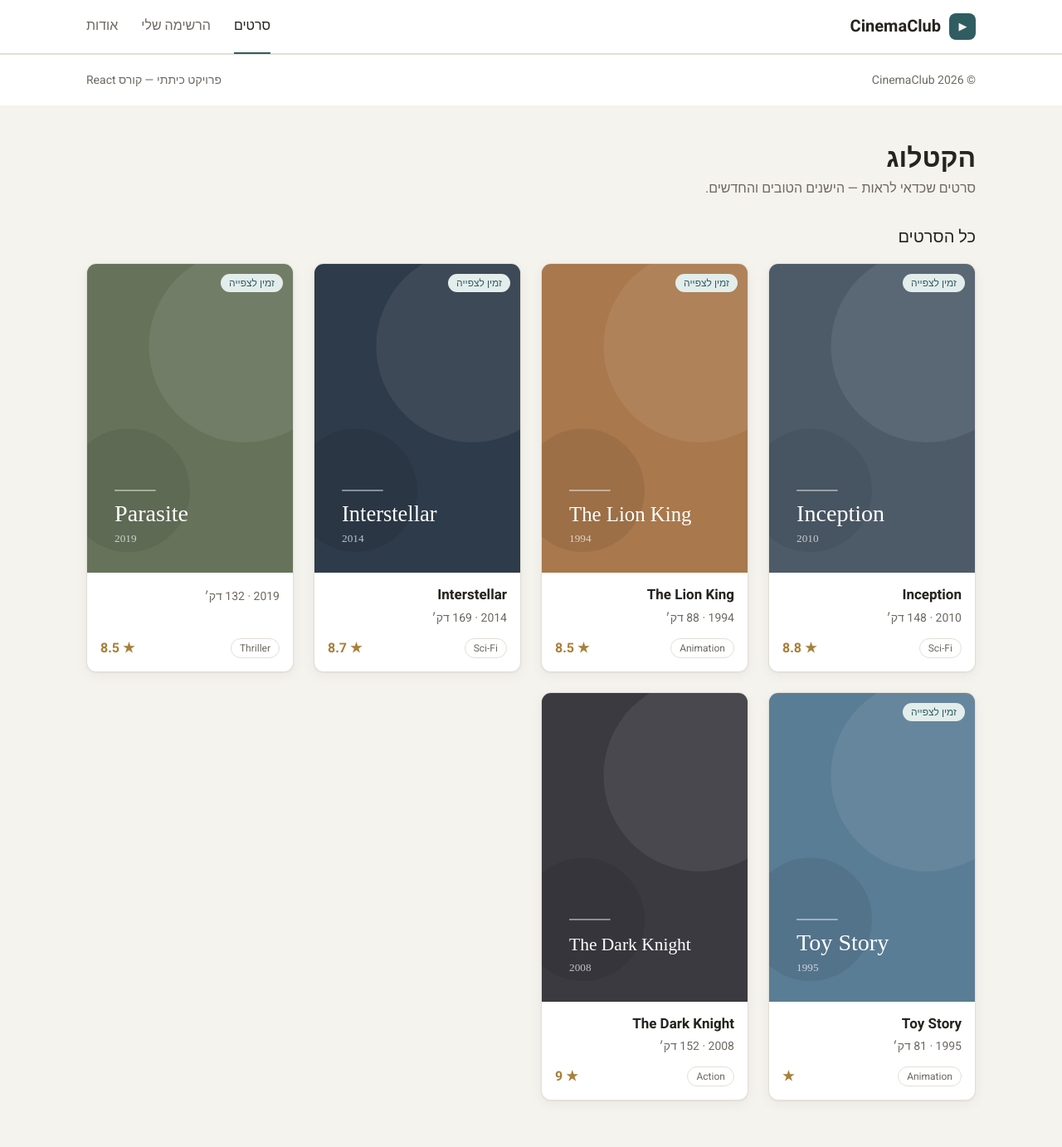
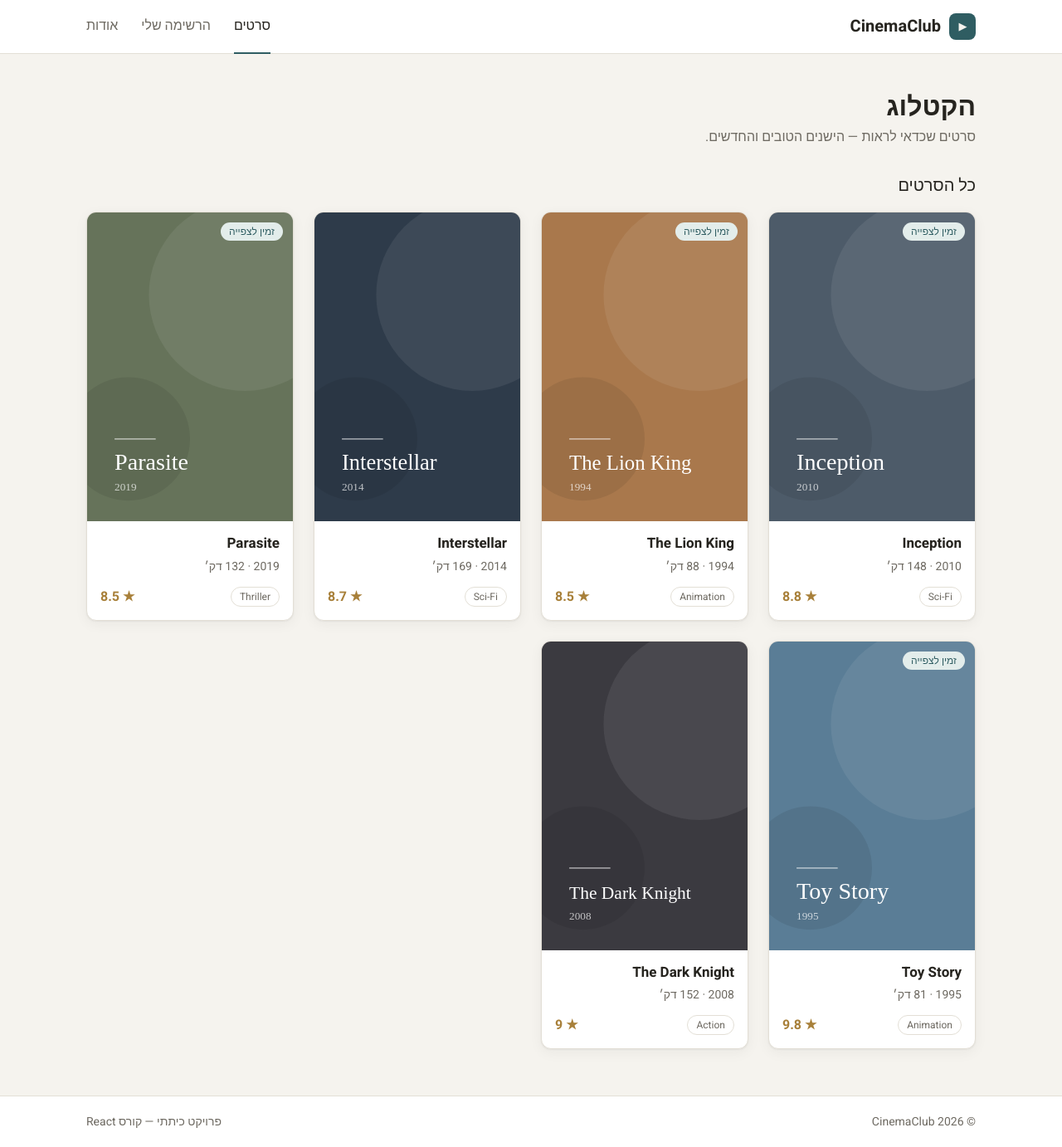
Before and after one commit to AmalJaraisy/movie-site, a React (Vite) app in the folder lesson-04/: page / in a window 1280 px wide. Shown: the whole page at 83% size. Built offline with nearby package versions, Linux system fonts and the light colour scheme.

Commit message:
Fix starter bugs in lesson-04

```diff
--- a/lesson-04/src/App.jsx
+++ b/lesson-04/src/App.jsx
@@ -6,7 +6,7 @@ function App() {
   return (
     <>
       <Header />
-      <Footer/>
+
       <main className="page container">
         <section className="page__intro">
           <h1>הקטלוג</h1>
@@ -14,6 +14,7 @@ function App() {
         </section>
         <MovieList />
       </main>
+      <Footer/>
     </>
   );
 }
--- a/lesson-04/src/components/MovieList.jsx
+++ b/lesson-04/src/components/MovieList.jsx
@@ -31,10 +31,10 @@ function MovieList() {
           genre="Sci-Fi"
           rating={8.7}
           poster="/posters/interstellar.svg"
-          available="false"
+          available={false}
         />
         <MovieCard
-          name="Parasite"
+          title="Parasite"
           year={2019}
           duration={132}
           genre="Thriller"
@@ -47,6 +47,7 @@ function MovieList() {
           year={1995}
           duration={81}
           genre="Animation"
+          rating={9.8}
           poster="/posters/toy-story.svg"
           available={true}
         />
```
Also changed, not shown: lesson-04/src/data/movies.js (added).
